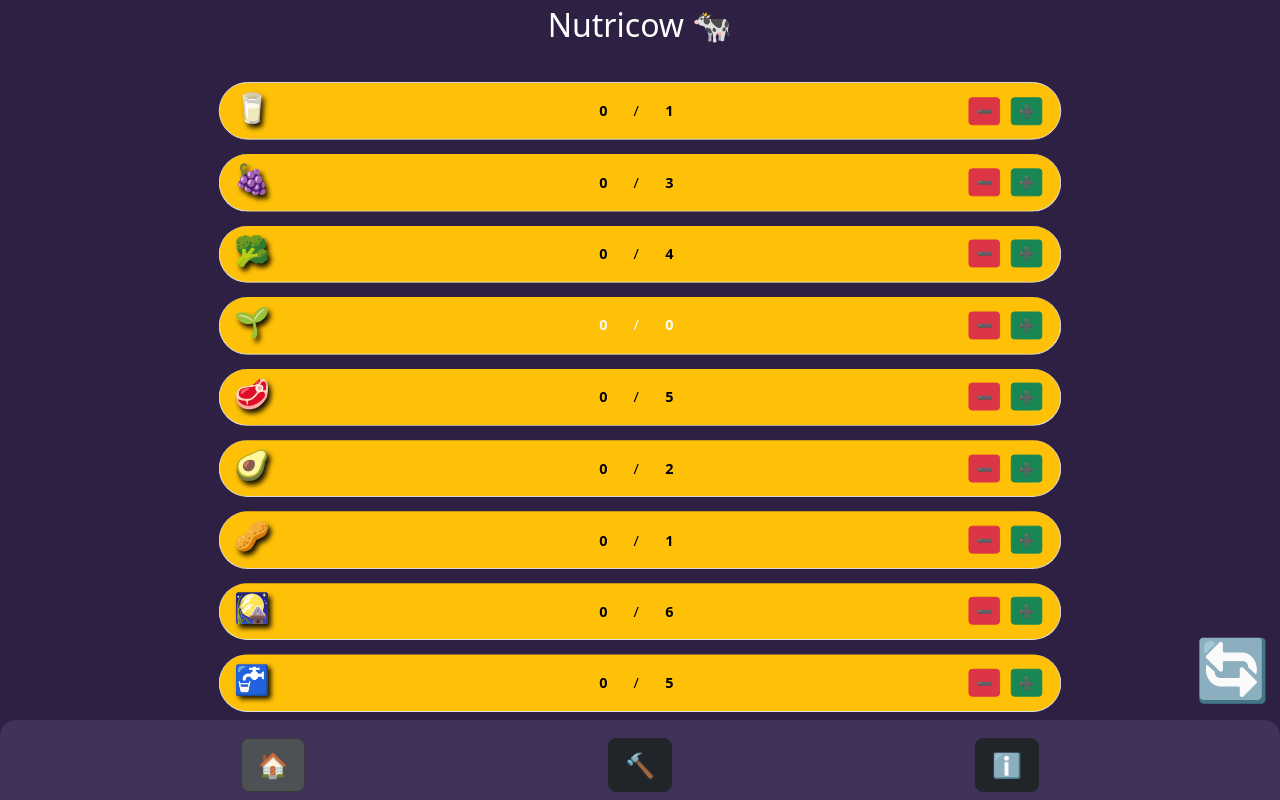
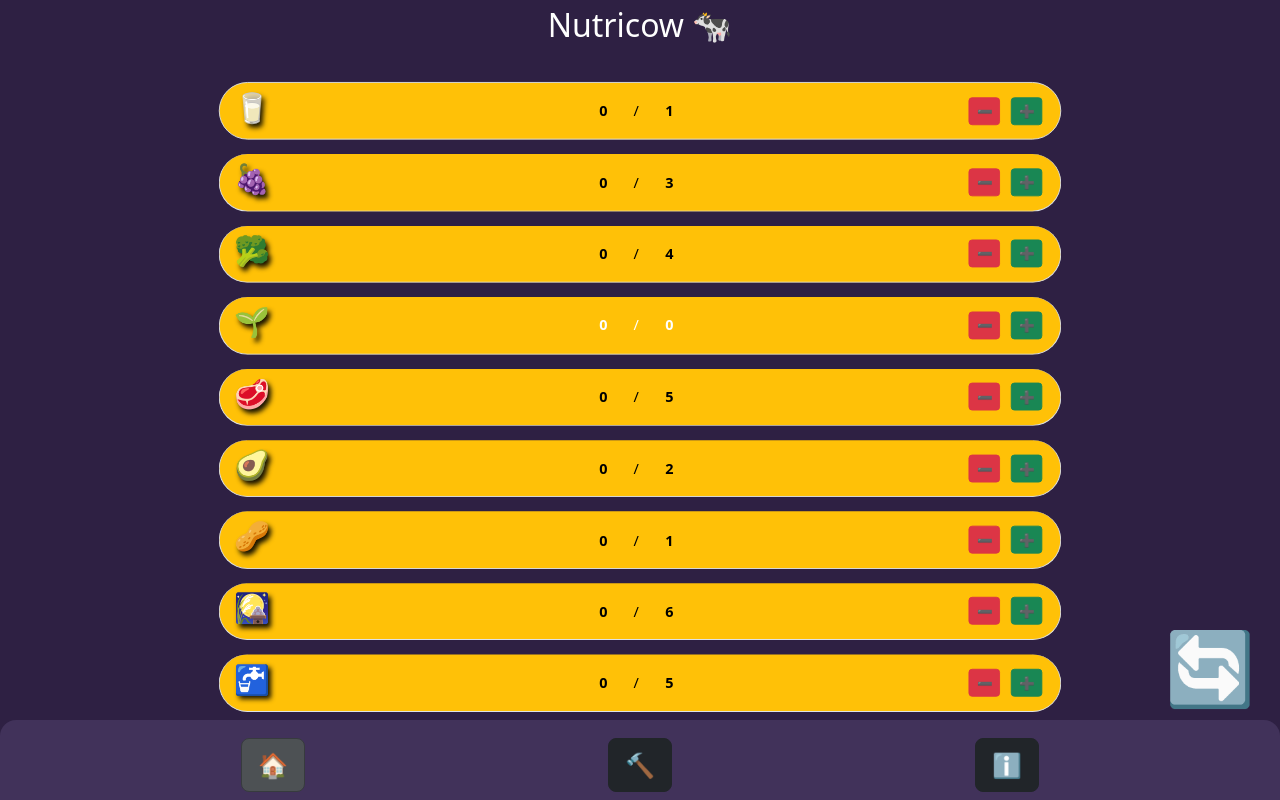
Before and after one commit to abrilBjarano/Nutricow-V1, an Angular app: page /nutricow/home in a window 1280 px wide. Built offline with nearby package versions, Linux system fonts and the light colour scheme.

Commit message:
fixed button click area fixed

```diff
--- a/src/app/app.component.html
+++ b/src/app/app.component.html
@@ -3,5 +3,7 @@
 
   <router-outlet class="container"></router-outlet>
 
-  <shared-navbar></shared-navbar>
+  <div class="container">
+    <shared-navbar></shared-navbar>
+  </div>
 </div>
--- a/src/app/nutricow/pages/edit-page/edit-page.component.html
+++ b/src/app/nutricow/pages/edit-page/edit-page.component.html
@@ -1,4 +1,3 @@
-<p>edit-page works!</p>
 <shared-fixed-button
   [emoji]="emojiButton">
 
--- a/src/app/nutricow/pages/landing-page/landing-page.component.html
+++ b/src/app/nutricow/pages/landing-page/landing-page.component.html
@@ -1,4 +1,7 @@
 <nutricow-categories></nutricow-categories>
+
+
 <shared-fixed-button
-  [emoji]="emojiButton">
+  [emoji]="emojiButton"
+  (click)="restart()">
 </shared-fixed-button>
--- a/src/app/nutricow/pages/landing-page/landing-page.component.ts
+++ b/src/app/nutricow/pages/landing-page/landing-page.component.ts
@@ -1,4 +1,5 @@
 import { Component } from '@angular/core';
+import { NutricowService } from '../../services/nutricow.service';
 
 @Component({
   selector: 'nutricow-landing-page',
@@ -7,6 +8,12 @@ import { Component } from '@angular/core';
 })
 export class LandingPageComponent {
 
+  constructor( private nutricowService: NutricowService ) {}
+
   public emojiButton: string = '🔄️';
 
+  restart() {
+    this.nutricowService.restart();
+  }
+
 }
--- a/src/app/nutricow/services/nutricow.service.ts
+++ b/src/app/nutricow/services/nutricow.service.ts
@@ -32,4 +32,10 @@ export class NutricowService {
       category.counter --;
   }
 
+  restart() {
+    this._categories.forEach( category => {
+      category.counter = 0;
+    })
+  }
+
 }
--- a/src/app/shared/components/fixed-button/fixed-button.component.css
+++ b/src/app/shared/components/fixed-button/fixed-button.component.css
@@ -1,13 +1,32 @@
 .fixed-button {
-
   border: none;
   align-items: center;
   bottom: 15px;
   position: fixed;
   right: 15px;
-  padding: 10px 10px;
-  margin-bottom: 80px;
-  padding-right: 15px;
-  padding-bottom: 15px;
+  padding: 0;
+  margin: 0;
   transform: scale(3);
+  font-size: 24px;
+  overflow: hidden;
+  padding-bottom: 50px;
+  padding-right: 20px;
+  padding-bottom: 50px; /* Modificación: Se agregó relleno inferior */
+  padding-right: 20px; /* Modificación: Se agregó relleno derecho */
 }
+
+.fixed-button button {
+  padding: 10px;
+  margin: 0;
+  font-size: inherit;
+  line-height: 1;
+  border: none;
+  background: none;
+  cursor: pointer;
+  width: 24px; /* Ancho del emoji */
+  height: 24px; /* Alto del emoji */
+}
+
+.fixed-button button:focus {
+  outline: none;
+}
--- /dev/null
+++ b/src/app/shared/components/navbar/navbar.component.css
@@ -0,0 +1,8 @@
+/* navbar.component.css */
+
+.navbar {
+  position: fixed; /* Fija la barra de navegación en la pantalla */
+  bottom: 0; /* La coloca en la parte inferior de la pantalla */
+  width: 100%; /* Ocupa todo el ancho disponible */
+  z-index: 1000; /* Asigna un índice z alto para que esté por encima de otros elementos */
+}
--- a/src/app/shared/components/navbar/navbar.component.html
+++ b/src/app/shared/components/navbar/navbar.component.html
@@ -1,33 +1,9 @@
-<div
-  class="navbar fixed-bottom navbar-light bg-light rounded-top-4 custom-navbar"
-  style="background-color: #41325a !important; height: 80px;">
+<!-- navbar.component.html -->
 
+<div class="navbar fixed-bottom navbar-light bg-light rounded-top-4 custom-navbar" style="background-color: #41325a !important; height: 80px;">
   <div class="container d-flex justify-content-around" style="font-size: 24px; padding: 10px 20px;">
-
-    <button
-      class="btn btn-dark btn-lg"
-      style="font-size: 1em;"
-      routerLink="nutricow/home"
-      routerLinkActive="active">
-        🏠
-    </button>
-
-    <button
-      class="btn btn-dark btn-lg"
-      style="font-size: 1em;"
-      routerLink="nutricow/edit"
-      routerLinkActive="active">
-        🔨
-    </button>
-
-    <button
-      class="btn btn-dark btn-lg"
-      style="font-size: 1em;"
-      routerLink="nutricow/info"
-      routerLinkActive="active">
-        ℹ️
-    </button>
-
+    <button class="btn btn-dark btn-lg" style="font-size: 1em;" routerLink="nutricow/home" routerLinkActive="active">🏠</button>
+    <button class="btn btn-dark btn-lg" style="font-size: 1em;" routerLink="nutricow/edit" routerLinkActive="active">🔨</button>
+    <button class="btn btn-dark btn-lg" style="font-size: 1em;" routerLink="nutricow/info" routerLinkActive="active">ℹ️</button>
   </div>
-
 </div>
--- a/src/app/shared/components/navbar/navbar.component.ts
+++ b/src/app/shared/components/navbar/navbar.component.ts
@@ -3,7 +3,7 @@ import { Component } from '@angular/core';
 @Component({
   selector: 'shared-navbar',
   templateUrl: './navbar.component.html',
-  styles: ``
+  styleUrl:  './navbar.component.css'
 })
 export class NavbarComponent {
 
```
